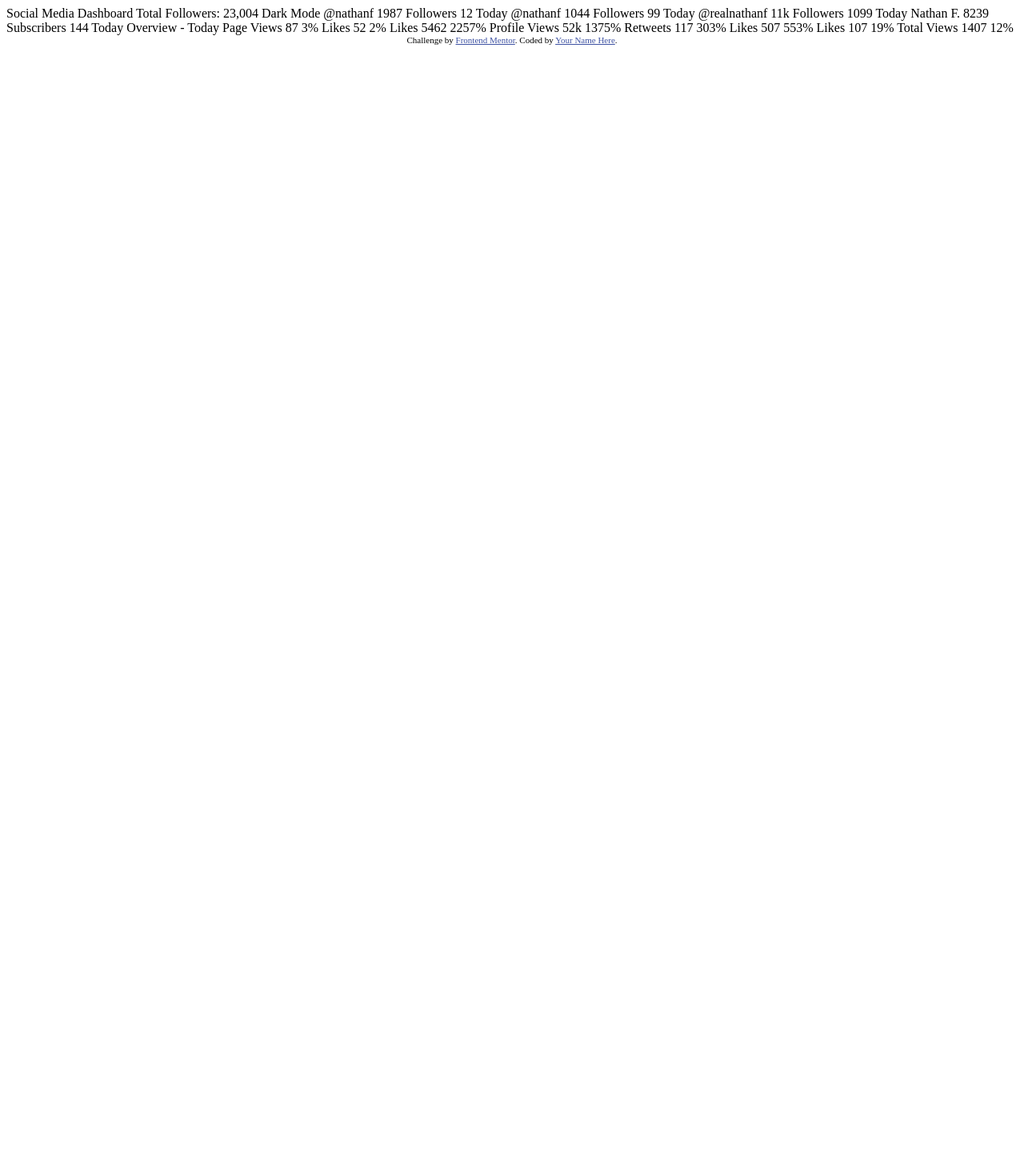
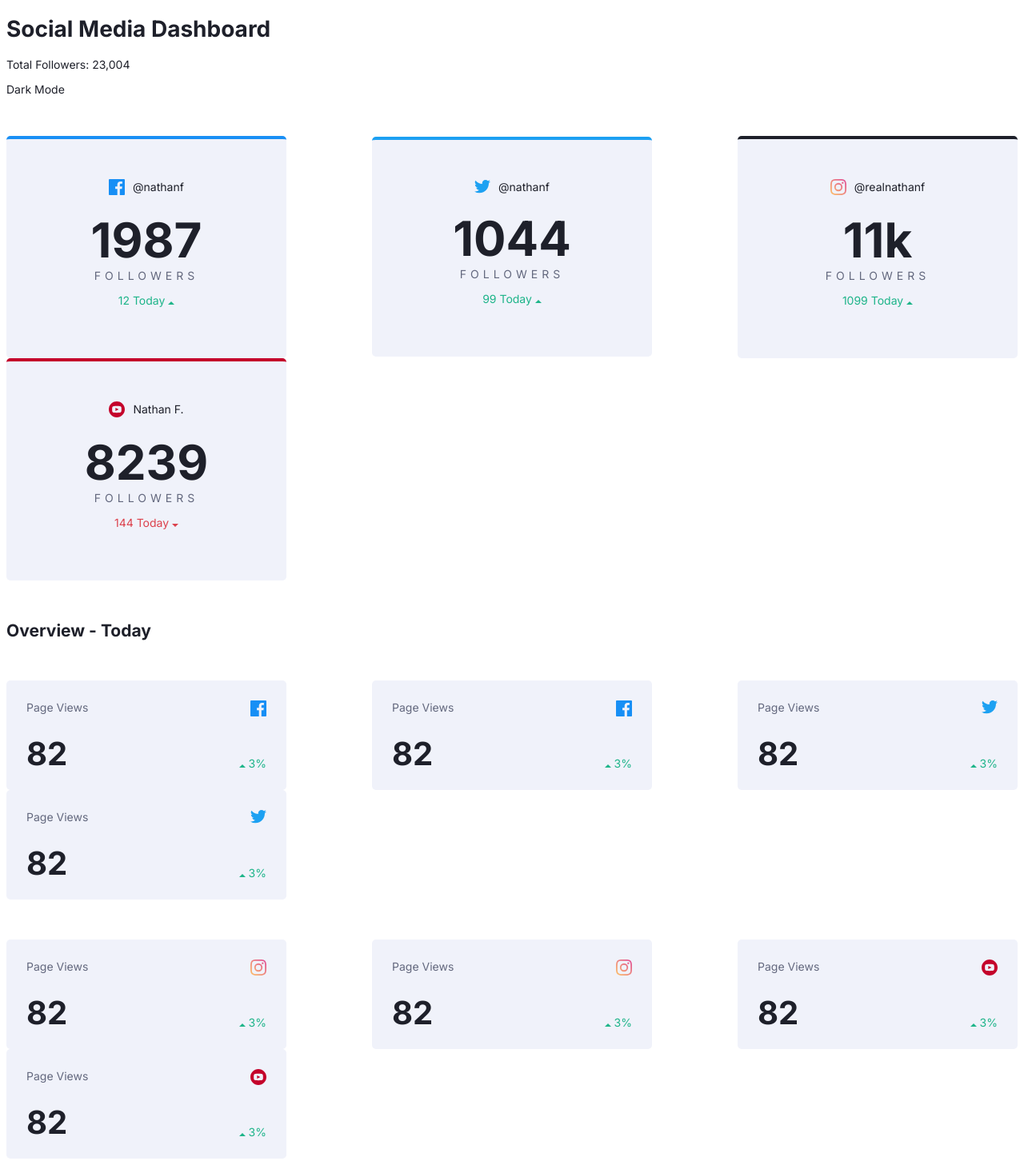
Before and after one commit to damybosch/socialDashboard, a plain HTML site: page index.html in a window 1280 px wide. Shown: the top 1452 px of the page at 80% size. Before the commit the page ends 800 px from the top, so only its background shows below. Drawn offline with Linux system fonts and the light colour scheme.

Commit message:
Styling and structured

```diff
--- /dev/null
+++ b/assets/css/styles.css
@@ -0,0 +1,169 @@
+@import url('https://fonts.googleapis.com/css2?family=Inter:wght@400;700&display=swap');
+
+:root {
+    --dark-background-color: hsl(230, 17%, 14%);
+    --dark-text-color: hsl(228, 34%, 66%);
+    --dark-card-bg:hsl(228, 28%, 20%);
+    --dark-bg-pattern: hsl(232, 19%, 15%);
+    --white-text: hsl(0, 0%, 100%);
+    --light-background-color: hsl(0, 0%, 100%);
+    --light-text-color: hsl(228, 12%, 44%);
+    --light-card-bg:hsl(227, 47%, 96%);
+    --light-bg-pattern: hsl(225, 100%, 98%);
+    --dark-text: hsl(230, 17%, 14%);
+    --facebook: hsl(208, 92%, 53%);
+    --twitter: hsl(203, 89%, 53%);
+     --instagram: linear gradient hsl(37, 97%, 70%) to hsl(329, 70%, 58%);
+     --youtube: hsl(348, 97%, 39%);
+     --limeGreen: hsl(163, 72%, 41%);
+    --brightRed: hsl(356, 69%, 56%);
+}
+
+.attribution { font-size: 11px; text-align: center; }
+    .attribution a { color: hsl(228, 45%, 44%); }
+
+    * {
+        box-sizing: border-box;
+    }
+
+body {
+     font-family: 'Inter';
+     font-weight: 500;
+     font-size: 14px;
+}
+
+h1 {
+    font-weight: 700;
+}
+
+.text-green {
+    color: var(--limeGreen);
+}
+
+.text-red {
+    color: var(--brightRed);
+}
+
+
+body[data-scheme="light"] {
+    background: var(--light-background-color);
+    color: var(--dark-text);
+}
+
+body[data-scheme="dark"] {
+    background: var(--dark-background-color);
+    color: var(--white-text);
+}
+
+.container {
+    max-width: 1440px;
+    width: 100%;
+    margin: 0 auto;
+}
+
+.cards {
+    display: flex;
+    justify-content: space-between;
+    align-items: center;
+    margin: 50px 0;
+    flex-wrap: wrap;
+}
+
+.cards .card {
+    max-width: 350px;
+    width: 100%;
+    border-radius: 5px;
+    display:flex;
+    padding: 25px 25px;
+    text-align: center;
+    justify-content: center;
+}
+
+.cards.cards-small .card > * {
+    width: 50%;
+    display:flex;
+    flex-direction: column;
+    justify-content: space-between;
+    align-items: flex-end;
+}
+
+.cards.cards-small .card > div:first-of-type {
+    align-items: flex-start;
+}
+
+.cards.cards-small .card > div:first-of-type p {
+    color: var(--dark-text-color);
+    margin: 0;
+}
+.cards.cards-small .card > div:first-of-type h2 {
+    font-size: 40px;
+    margin: 0;
+    margin-top: 30px;
+    line-height: 1;
+}
+
+.cards.cards-large .card > * {
+    width: 100%;
+    flex-direction: row;
+    justify-content: center;
+    align-items: center;
+}
+
+.cards.cards-large .card {
+    padding: 50px 0;
+    border-top: 4px solid var(--facebook);
+    flex-direction: column;
+}
+
+.cards.cards-large .color-facebook {
+    border-color: var(--facebook);
+}
+
+.cards.cards-large .color-twitter {
+    border-color: var(--twitter);
+}
+.cards.cards-large .color-instagram {
+    border-color: var(--instagram);
+}
+.cards.cards-large .color-youtube {
+    border-color: var(--youtube);
+}
+
+.cards .card .platform {
+    display:flex;
+    justify-content: center;
+    align-items: center;
+}
+
+.cards .card .platform img {
+    margin-right: 10px;
+}
+
+.cards .card .followers h1 {
+    margin: 20px 0 0 0;
+    font-size: 60px
+
+}
+
+.cards .card .followers p {
+    color: var(--dark-text-color);
+    text-transform: uppercase;
+    letter-spacing: 5px;
+    margin: 0;
+}
+
+body[data-scheme="light"] .cards .card .followers p {
+    color: var(--light-text-color);
+}
+
+body[data-scheme="light"] .cards.cards-small .card > div:first-of-type p {
+    color: var(--light-text-color);
+}
+
+body[data-scheme="dark"] .cards .card {
+    background: var(--dark-card-bg);
+}
+
+body[data-scheme="light"] .cards .card {
+    background: var(--light-card-bg);
+}
--- /dev/null
+++ b/assets/js/scripts.js
@@ -0,0 +1,13 @@
+var toggleButton = document.getElementById('scheme-toggle');
+
+toggleButton.addEventListener("click", changeScheme);
+
+function changeScheme() {
+    var body = document.getElementById('body');
+
+    if(body.dataset.scheme == "light") {
+        body.dataset.scheme = "dark";
+    }else if(body.dataset.scheme == "dark") {
+        body.dataset.scheme = "light";
+    }
+}
--- a/index.html
+++ b/index.html
@@ -1,55 +1,167 @@
 <!DOCTYPE html>
 <html lang="en">
+
 <head>
   <meta charset="UTF-8">
-  <meta name="viewport" content="width=device-width, initial-scale=1.0"> <!-- displays site properly based on user's device -->
+  <meta name="viewport" content="width=device-width, initial-scale=1.0">
+  <!-- displays site properly based on user's device -->
 
   <link rel="icon" type="image/png" sizes="32x32" href="./images/favicon-32x32.png">
 
   <title>Frontend Mentor | [Challenge Name Here]</title>
 
   <!-- Feel free to remove these styles or customise in your own stylesheet 👍 -->
-  <style>
-    .attribution { font-size: 11px; text-align: center; }
-    .attribution a { color: hsl(228, 45%, 44%); }
-  </style>
+  <link rel="stylesheet" href="assets/css/styles.css">
 </head>
-<body>
 
-  Social Media Dashboard
-  Total Followers: 23,004
+<body id="body" data-scheme="light">
+  <div class="container">
+  <h1>Social Media Dashboard</h1>
+  <p>Total Followers: 23,004</p>
 
-  Dark Mode
+  <div id="scheme-toggle">Dark Mode</div>
+
+  <div class="cards cards-large">
+    <div class="card color-facebook">
+      <div class="platform"><img src="images/icon-facebook.svg" alt=""> @nathanf</div>
+      <div class="followers">
+        <h1>1987</h1>
+        <p>Followers</p>
+      </div>
+      <div class="countToday">
+        <p class="text-green">12 Today <img src="images/icon-up.svg" alt=""></p>
+      </div>
+    </div>
+
+    <div class="card color-twitter">
+      <div class="platform"><img src="images/icon-twitter.svg" alt=""> @nathanf</div>
+      <div class="followers">
+        <h1>1044</h1>
+        <p>Followers</p>
+      </div>
+      <div class="countToday">
+        <p class="text-green">99 Today <img src="images/icon-up.svg" alt=""></p>
+      </div>
+    </div>
+
+    <div class="card color-instagram">
+      <div class="platform"><img src="images/icon-instagram.svg" alt=""> @realnathanf</div>
+      <div class="followers">
+        <h1>11k</h1>
+        <p>Followers</p>
+      </div>
+      <div class="countToday">
+        <p class="text-green">1099 Today <img src="images/icon-up.svg" alt=""></p>
+      </div>
+    </div>
+
+    <div class="card color-youtube">
+      <div class="platform"><img src="images/icon-youtube.svg" alt=""> Nathan F.</div>
+      <div class="followers">
+        <h1>8239</h1>
+        <p>Followers</p>
+      </div>
+      <div class="countToday">
+        <p class="text-red">144 Today <img src="images/icon-down.svg" alt=""></p>
+      </div>
+    </div>
+  </div>
+
+  <h2>Overview - Today</h2>
+  <div class="cards cards-small">
+    <div class="card">
+      <div>
+        <p>Page Views</p>
+        <h2>82</h2>
+      </div>
+      <div>
+        <img src="images/icon-facebook.svg" alt="">
+        <span class="text-green"><img src="images/icon-up.svg" alt=""> 3%</span>
+      </div>
+    </div>
+
+    <div class="card">
+      <div>
+        <p>Page Views</p>
+        <h2>82</h2>
+      </div>
+      <div>
+        <img src="images/icon-facebook.svg" alt="">
+        <span class="text-green"><img src="images/icon-up.svg" alt=""> 3%</span>
+      </div>
+    </div>
+
+    <div class="card">
+      <div>
+        <p>Page Views</p>
+        <h2>82</h2>
+      </div>
+      <div>
+        <img src="images/icon-twitter.svg" alt="">
+        <span class="text-green"><img src="images/icon-up.svg" alt=""> 3%</span>
+      </div>
+    </div>
+
+    <div class="card">
+      <div>
+        <p>Page Views</p>
+        <h2>82</h2>
+      </div>
+      <div>
+        <img src="images/icon-twitter.svg" alt="">
+        <span class="text-green"><img src="images/icon-up.svg" alt=""> 3%</span>
+      </div>
+    </div>
+  </div>
+
+  <div class="cards cards-small">
+    <div class="card">
+      <div>
+        <p>Page Views</p>
+        <h2>82</h2>
+      </div>
+      <div>
+        <img src="images/icon-instagram.svg" alt="">
+        <span class="text-green"><img src="images/icon-up.svg" alt=""> 3%</span>
+      </div>
+    </div>
+
+    <div class="card">
+      <div>
+        <p>Page Views</p>
+        <h2>82</h2>
+      </div>
+      <div>
+        <img src="images/icon-instagram.svg" alt="">
+        <span class="text-green"><img src="images/icon-up.svg" alt=""> 3%</span>
+      </div>
+    </div>
+
+    <div class="card">
+      <div>
+        <p>Page Views</p>
+        <h2>82</h2>
+      </div>
+      <div>
+        <img src="images/icon-youtube.svg" alt="">
+        <span class="text-green"><img src="images/icon-up.svg" alt=""> 3%</span>
+      </div>
+    </div>
+
+    <div class="card">
+      <div>
+        <p>Page Views</p>
+        <h2>82</h2>
+      </div>
+      <div>
+        <img src="images/icon-youtube.svg" alt="">
+        <span class="text-green"><img src="images/icon-up.svg" alt=""> 3%</span>
+      </div>
+    </div>
+  </div>
 
 
-
-  @nathanf
-  1987
-  Followers
-  12 Today
-
-  @nathanf
-  1044
-  Followers
-  99 Today
-
-  @realnathanf
-  11k
-  Followers
-  1099 Today
-
-  Nathan F.
-  8239
-  Subscribers
-  144 Today
-
-
-
-  Overview - Today
-
-  Page Views
-  87
-  3%
+</div>
 
   Likes
   52
@@ -83,5 +195,9 @@
     Challenge by <a href="https://www.frontendmentor.io?ref=challenge" target="_blank">Frontend Mentor</a>.
     Coded by <a href="#">Your Name Here</a>.
   </div>
+
+
+  <script src="assets/js/scripts.js"></script>
 </body>
+
 </html>
```
